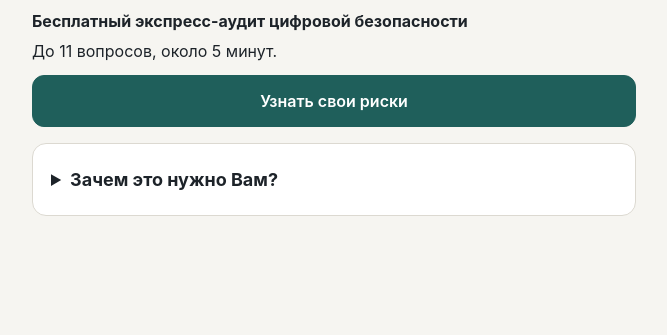
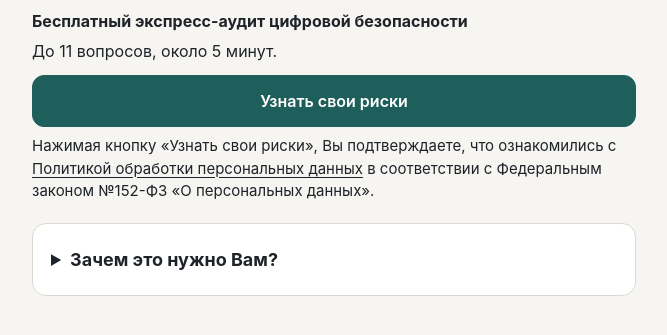
Before and after one commit to Skalozubika/cyberoffice-express-audit, a plain HTML site: page index.html in a window 1280 px wide. Shown: the part 137-472 px from the top of the page, without its empty margins (306-973 px from the left). Drawn offline with Linux system fonts and the light colour scheme.

Commit message:
Restore privacy notice on audit start screen

```diff
--- a/index.html
+++ b/index.html
@@ -114,7 +114,7 @@ a.btn{display:inline-flex;align-items:center;justify-content:center;text-decorat
 .brand{flex-wrap:wrap;gap:8px}.emergency-link{color:inherit;display:inline-flex;align-items:center;min-height:44px;text-decoration:underline;text-underline-offset:3px}.acts .btn{text-align:center;text-decoration:none}
 a.btn{text-decoration:none;text-align:center}.contact-choice{display:flex;align-items:flex-start;gap:8px;margin:16px 0}.contact-choice input{margin-top:4px}.btn[hidden]{display:none}.map .item .top:not(:first-child){margin-top:8px}
 .contact-form{margin-top:16px}.contact-form fieldset{border:0;padding:0;margin:0;min-inline-size:0}.contact-form legend,.contact-field label{font-weight:700}.contact-options{display:flex;flex-wrap:wrap;gap:8px 16px;margin-top:8px}.contact-options label{min-height:44px;display:flex;align-items:center;gap:6px;cursor:pointer}.contact-field label{display:block;margin-bottom:6px}.contact-field input{width:100%;max-width:100%;font:inherit;background:var(--surface);color:var(--ink);border:1px solid var(--line);border-radius:8px;padding:10px}
-.intro-explanation{margin-top:16px}.intro-explanation summary{cursor:pointer;font-size:18px;font-weight:700;padding-block:4px}.intro-explanation[open] summary{margin-bottom:12px}.map summary{cursor:pointer;font-weight:700;font-size:18px}.protection{display:flex;align-items:center;gap:16px}.protection p{margin:6px 0 0}.protection .risk-flag{color:var(--crit)}.score-ring{--ring:var(--ok);flex:none;width:96px;aspect-ratio:1;border-radius:50%;background:radial-gradient(closest-side,var(--surface) 82%,transparent 84%),conic-gradient(var(--ring) var(--score),var(--line) 0);display:flex;flex-direction:column;justify-content:center;align-items:center;line-height:1.2}.crit .score-ring{--ring:var(--crit)}.warn .score-ring{--ring:var(--warn)}.score-ring strong{font-size:28px}.score-ring span{font-size:12px}@media(max-width:360px){.score-ring{width:74px}.protection{gap:10px;padding-inline:12px}}
+.start-policy{margin:8px 0 20px;font-size:15px;line-height:1.5;color:var(--ink)}.start-policy a{color:inherit;text-decoration:underline;text-underline-offset:3px}.intro-explanation{margin-top:16px}.intro-explanation summary{cursor:pointer;font-size:18px;font-weight:700;padding-block:4px}.intro-explanation[open] summary{margin-bottom:12px}.map summary{cursor:pointer;font-weight:700;font-size:18px}.protection{display:flex;align-items:center;gap:16px}.protection p{margin:6px 0 0}.protection .risk-flag{color:var(--crit)}.score-ring{--ring:var(--ok);flex:none;width:96px;aspect-ratio:1;border-radius:50%;background:radial-gradient(closest-side,var(--surface) 82%,transparent 84%),conic-gradient(var(--ring) var(--score),var(--line) 0);display:flex;flex-direction:column;justify-content:center;align-items:center;line-height:1.2}.crit .score-ring{--ring:var(--crit)}.warn .score-ring{--ring:var(--warn)}.score-ring strong{font-size:28px}.score-ring span{font-size:12px}@media(max-width:360px){.score-ring{width:74px}.protection{gap:10px;padding-inline:12px}}
 </style>
 </head>
 <body>
@@ -336,8 +336,9 @@ function renderIntro(){
   var card=el("details",{class:"card small intro-explanation"});
   card.innerHTML="<summary>Зачем это нужно Вам?</summary><div><p>Наша цель — помочь увидеть риски, с которыми Вы каждый день сталкиваетесь в цифровом мире, понять, как их снизить, и научиться защищать себя и своих близких.</p><h3>Почему это важно</h3><p>Потерянный телефон, ненадёжный пароль или звонок мошенника могут привести к потере доступа к аккаунтам, утечке личных данных и потере денег. Многие риски можно снизить с помощью простых настроек.</p><p><b>Главное — знать, на что сейчас обратить внимание!</b></p><h3>Что Вы получите</h3><p>Персональные рекомендации на основе Ваших ответов: какие риски выявлены, что сделать в первую очередь и как проверить результат.</p><p>Вы сможете выполнить рекомендации самостоятельно по нашей инструкции или воспользоваться помощью специалиста «Киберофис».</p><h3>Как отвечать</h3><p>Чем точнее Ваши ответы, тем полезнее будут наши рекомендации. Постарайтесь отвечать честно, как есть на самом деле. Если сомневаетесь — проверьте или выберите «Не знаю». Мы поможем разобраться.</p><p>Мы не запрашиваем пароли, коды подтверждения, данные банковских карт и документы.</p><p>Ответы сохраняются в этом браузере. Вы сами решаете, отправлять ли рекомендации или связываться с нами.</p></div>";
   var r=el("div",{class:"row"});
-  r.appendChild(el("button",{class:"btn",type:"button",onclick:function(){state.screen=has&&allAnswered()?"result":"q"; if(!has) state.idx=0; if(state.screen==="result"&&!state.auditId) state.auditId=createAuditId(); save();render();}},"Узнать свои риски"));
+  r.appendChild(el("button",{class:"btn",type:"button","aria-describedby":"start-policy",onclick:function(){state.screen=has&&allAnswered()?"result":"q"; if(!has) state.idx=0; if(state.screen==="result"&&!state.auditId) state.auditId=createAuditId(); save();render();}},"Узнать свои риски"));
   c.appendChild(r);
+  c.appendChild(el("p",{class:"start-policy",id:"start-policy"},"Нажимая кнопку «Узнать свои риски», Вы подтверждаете, что ознакомились с <a href='policy.html'>Политикой обработки персональных данных</a> в соответствии с Федеральным законом №152-ФЗ «О персональных данных»."));
   c.appendChild(card);
   app.appendChild(c);
 }
```
